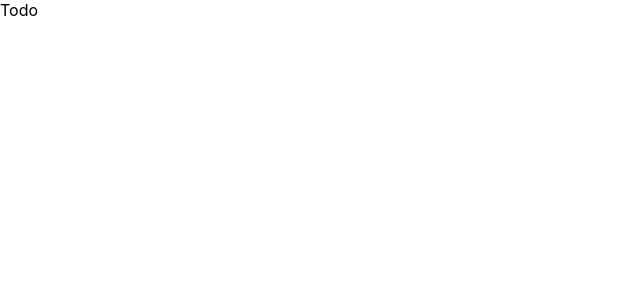
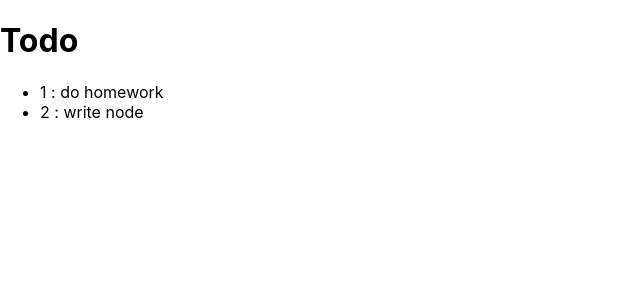
Before and after one commit to alonecheer/-Client-Lab8-firebase, a React (Create React App) app: page / in a window 1280 px wide. Shown: the top 300 px of the page, without its empty margins (0-640 px from the left). Built offline with nearby package versions, Linux system fonts and the light colour scheme.

Commit message:
renderTask

```diff
--- a/src/App.js
+++ b/src/App.js
@@ -1,10 +1,27 @@
-import React from 'react';
+import React, { useState } from 'react';
 import './App.css';
 
 function App() {
+  const [tasks,setTasks] = useState([
+    {
+      id:1, name: "do homework"
+    },
+    {
+    id:2, name: "write node"
+    }
+  ])
+  const renderTask = () => {
+    return tasks.map((task,index)=>{
+        return(
+          <li key={index}> {task.id} : {task.name}</li>
+        )
+      })
+  }
+
   return (
     <div >
-        Todo
+        <h1>Todo</h1>
+        <ul>{ renderTask() }</ul>
     </div>
   );
 }
```
